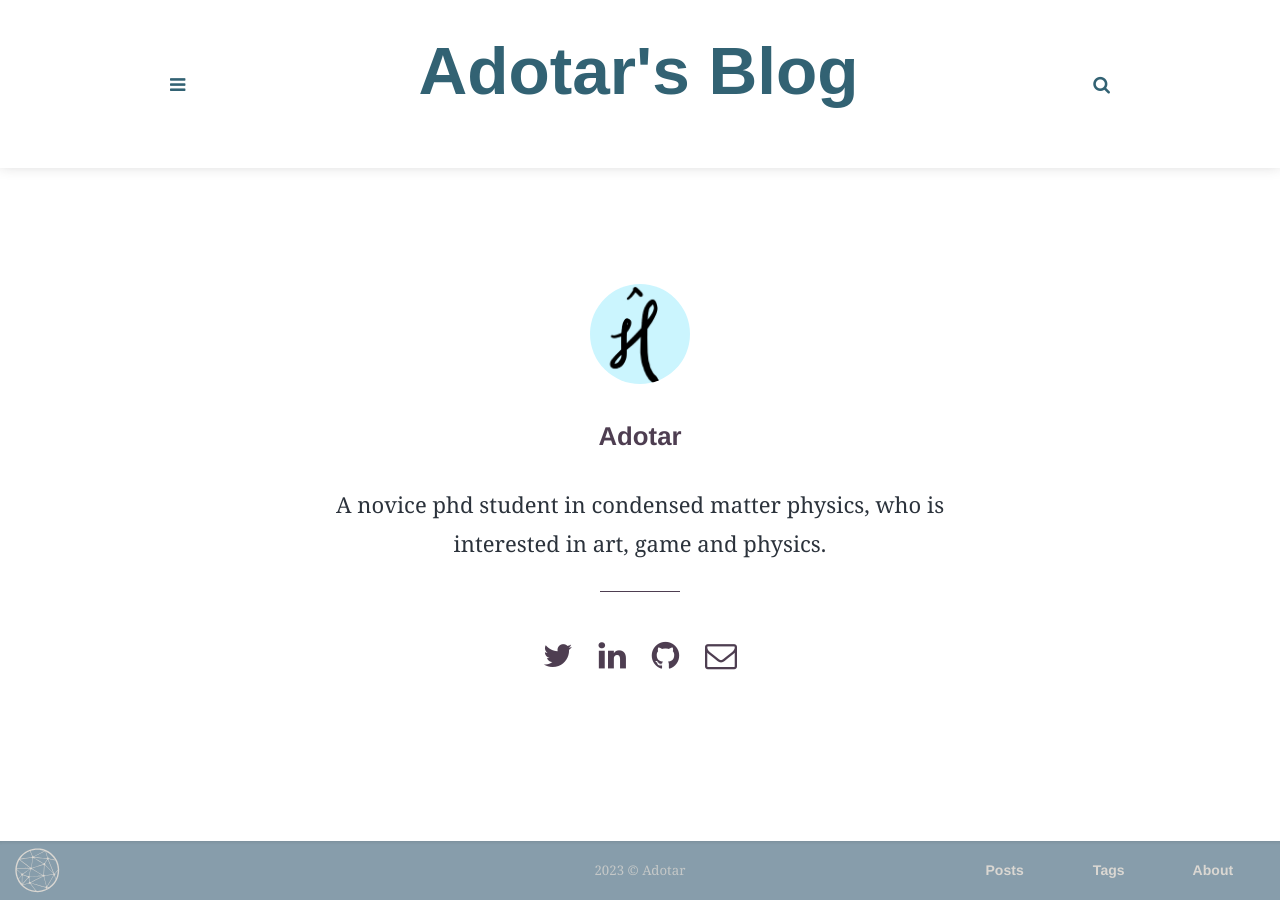
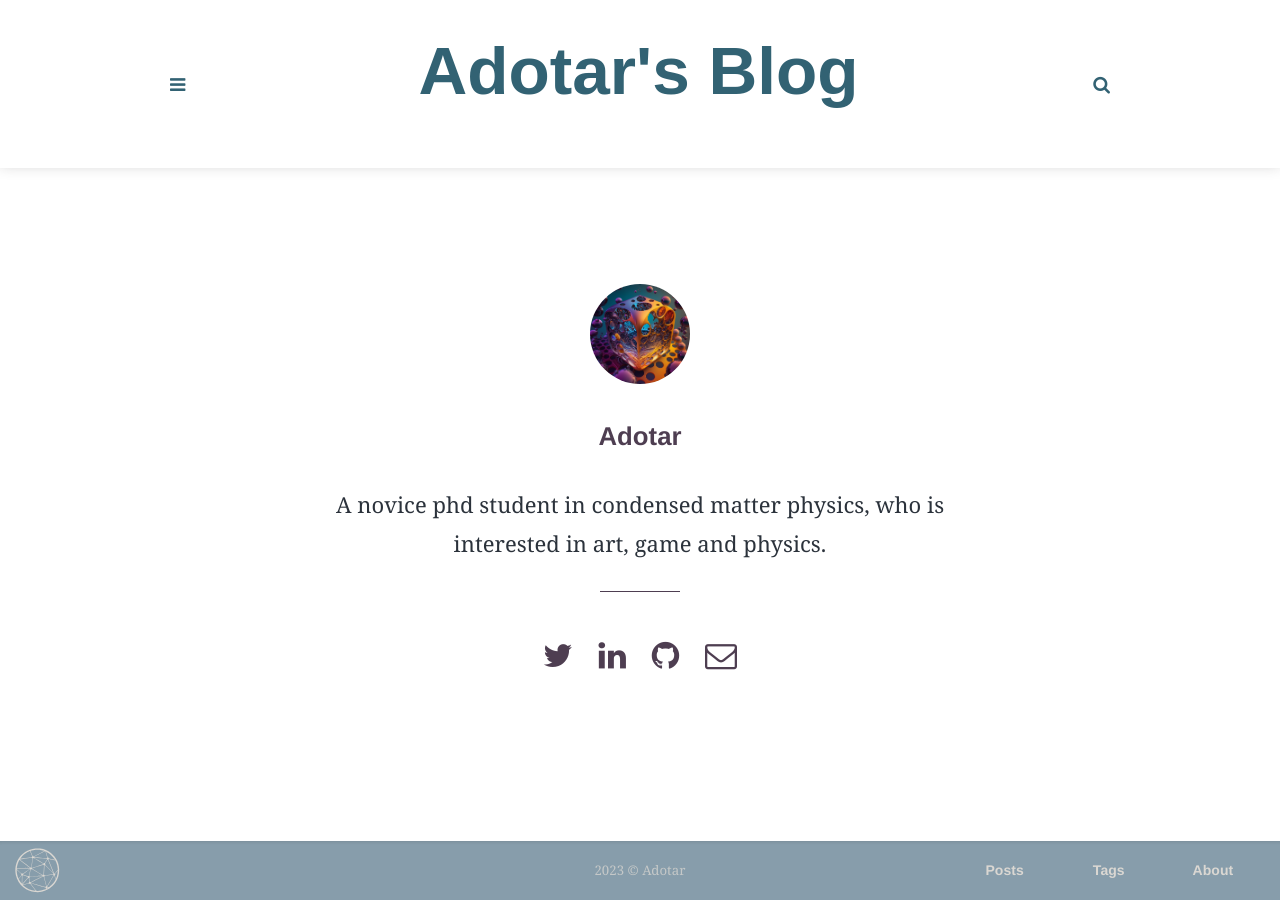
Before and after one commit to Adotar/PhysNote.github.io, a Jekyll site: the page built from _pages/about.html, in a window 1280 px wide. Built offline with Jekyll 4.4.1, drawn with Linux system fonts in a browser that asks for light colours; some web fonts are replaced.

Commit message:
update logo

```diff
--- a/_config.yml
+++ b/_config.yml
@@ -25,7 +25,7 @@ highlight_theme: syntax-base16.monokai.dark # select a dark theme for the code h
 
 # Author settings
 author: Adotar # add your name
-author-pic: Adotar-head.png
+author-pic: Adotar_condensed_matter_physics_937c885e-9cf2-4611-acbf-ade98c5d5d36.png
 about-author: A novice phd student in condensed matter physics, who is interested in art, game and physics.
 
 # Contact links
```
Also changed, not shown: assets/img/Adotar_condensed_matter_physics_937c885e-9cf2-4611-acbf-ade98c5d5d36.png (added).
